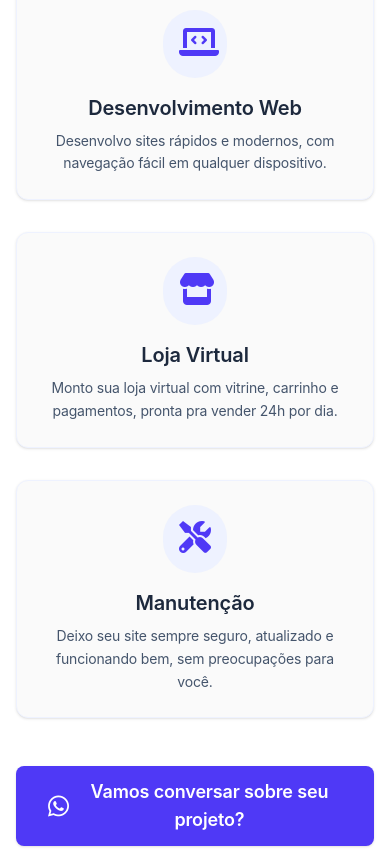
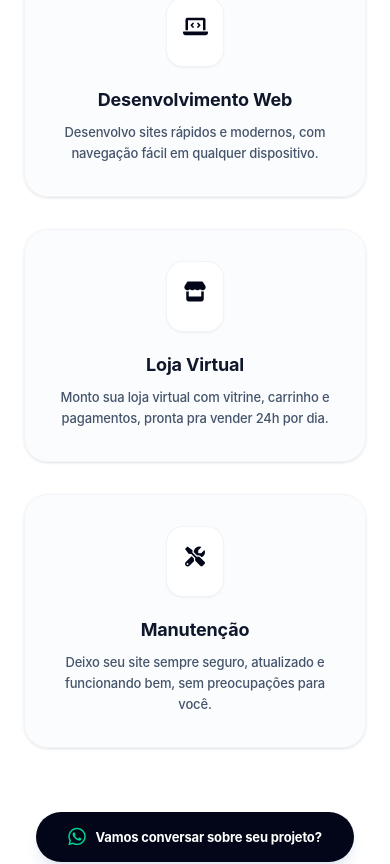
Before and after one commit to angelosilvanno/MeuPortfolio, a React (Vite) app: page / in a window 390 px wide. Shown: the part 4220-5084 px from the top of the page. Built offline with nearby package versions, Linux system fonts and the light colour scheme.

Commit message:
feat: aprimora estilo e responsividade da seção Serviços para melhor clareza e usabilidade

```diff
--- a/src/components/Services.tsx
+++ b/src/components/Services.tsx
@@ -2,56 +2,58 @@ import React from 'react';
 
 const Services: React.FC = () => {
     return (
-        <section id="services" className="bg-white">
-            <div className="container mx-auto px-4 py-16 md:py-24 scroll-mt-20">
-                <h2 className="text-3xl font-bold text-center mb-4 section-title text-indigo-600">O que eu faço na prática</h2>
-                <p className="text-lg text-center mb-12 text-slate-700 max-w-3xl mx-auto">
+        <section id="services" className="bg-white border-b border-slate-100">
+            <div className="container mx-auto px-6 py-16 md:py-24 scroll-mt-20">
+                {/* Título e Subtítulo com tamanhos reduzidos para maior precisão visual */}
+                <h2 className="text-2xl md:text-3xl font-black text-center mb-3 section-title text-slate-950 tracking-tight">O que eu faço na prática</h2>
+                <p className="text-[11px] md:text-xs text-center mb-16 text-slate-500 font-bold uppercase tracking-[0.2em] max-w-3xl mx-auto">
                     Com minhas habilidades, sua ideia se torna uma presença online de sucesso. Veja como posso te ajudar:
                 </p>
 
                 <div className="grid gap-8 md:grid-cols-3">
                     {/* Serviço 1: Desenvolvimento Web */}
-                    <div className="bg-zinc-50 border border-indigo-50 rounded-xl p-6 text-center shadow-sm hover:shadow-xl transition-all duration-300 flex flex-col items-center hover:-translate-y-1">
-                        <div className="mb-4 text-indigo-600 bg-indigo-50 rounded-full p-4 inline-block">
-                            <i className="fas fa-laptop-code fa-2x w-8 h-8 flex items-center justify-center"></i>
+                    <div className="bg-slate-50/50 border border-slate-100 rounded-3xl p-8 text-center shadow-sm hover:shadow-xl hover:border-indigo-200 transition-all duration-500 flex flex-col items-center hover:-translate-y-1.5 group">
+                        <div className="mb-5 text-slate-950 bg-white shadow-sm ring-1 ring-slate-100 rounded-2xl p-4 inline-block group-hover:scale-105 transition-transform duration-500">
+                            <i className="fas fa-laptop-code fa-lg w-6 h-6 flex items-center justify-center"></i>
                         </div>
-                        <h3 className="text-xl font-semibold mb-2 text-slate-800">Desenvolvimento Web</h3>
-                        <p className="text-slate-600 leading-relaxed text-sm md:text-base">
+                        <h3 className="text-lg font-bold mb-2 text-slate-900">Desenvolvimento Web</h3>
+                        <p className="text-slate-600 leading-relaxed text-[13px] md:text-sm font-medium">
                             Desenvolvo sites rápidos e modernos, com navegação fácil em qualquer dispositivo.
                         </p>
                     </div>
 
                     {/* Serviço 2: Loja Virtual */}
-                    <div className="bg-zinc-50 border border-indigo-50 rounded-xl p-6 text-center shadow-sm hover:shadow-xl transition-all duration-300 flex flex-col items-center hover:-translate-y-1">
-                        <div className="mb-4 text-indigo-600 bg-indigo-50 rounded-full p-4 inline-block">
-                            <i className="fas fa-store fa-2x w-8 h-8 flex items-center justify-center"></i>
+                    <div className="bg-slate-50/50 border border-slate-100 rounded-3xl p-8 text-center shadow-sm hover:shadow-xl hover:border-indigo-200 transition-all duration-500 flex flex-col items-center hover:-translate-y-1.5 group">
+                        <div className="mb-5 text-slate-950 bg-white shadow-sm ring-1 ring-slate-100 rounded-2xl p-4 inline-block group-hover:scale-105 transition-transform duration-500">
+                            <i className="fas fa-store fa-lg w-6 h-6 flex items-center justify-center"></i>
                         </div>
-                        <h3 className="text-xl font-semibold mb-2 text-slate-800">Loja Virtual</h3>
-                        <p className="text-slate-600 leading-relaxed text-sm md:text-base">
+                        <h3 className="text-lg font-bold mb-2 text-slate-900">Loja Virtual</h3>
+                        <p className="text-slate-600 leading-relaxed text-[13px] md:text-sm font-medium">
                             Monto sua loja virtual com vitrine, carrinho e pagamentos, pronta pra vender 24h por dia.
                         </p>
                     </div>
 
                     {/* Serviço 3: Manutenção */}
-                    <div className="bg-zinc-50 border border-indigo-50 rounded-xl p-6 text-center shadow-sm hover:shadow-xl transition-all duration-300 flex flex-col items-center hover:-translate-y-1">
-                        <div className="mb-4 text-indigo-600 bg-indigo-50 rounded-full p-4 inline-block">
-                            <i className="fas fa-tools fa-2x w-8 h-8 flex items-center justify-center"></i>
+                    <div className="bg-slate-50/50 border border-slate-100 rounded-3xl p-8 text-center shadow-sm hover:shadow-xl hover:border-indigo-200 transition-all duration-500 flex flex-col items-center hover:-translate-y-1.5 group">
+                        <div className="mb-5 text-slate-950 bg-white shadow-sm ring-1 ring-slate-100 rounded-2xl p-4 inline-block group-hover:scale-105 transition-transform duration-500">
+                            <i className="fas fa-tools fa-lg w-6 h-6 flex items-center justify-center"></i>
                         </div>
-                        <h3 className="text-xl font-semibold mb-2 text-slate-800">Manutenção</h3>
-                        <p className="text-slate-600 leading-relaxed text-sm md:text-base">
+                        <h3 className="text-lg font-bold mb-2 text-slate-900">Manutenção</h3>
+                        <p className="text-slate-600 leading-relaxed text-[13px] md:text-sm font-medium">
                             Deixo seu site sempre seguro, atualizado e funcionando bem, sem preocupações para você.
                         </p>
                     </div>
                 </div>
 
-                <div className="text-center mt-12">
+                {/* Botão de Contato mais compacto e elegante */}
+                <div className="text-center mt-16">
                     <a
                         href="https://wa.me/5584999566634?text=Olá,%20Ângelo!%20Vi%20seu%20portfólio%20e%20gostaria%20de%20conversar%20sobre%20um%20projeto."
                         target="_blank"
                         rel="noopener noreferrer"
-                        className="inline-flex items-center gap-2 bg-indigo-600 text-white text-lg font-semibold py-3 px-8 rounded-lg hover:bg-indigo-700 transition-colors duration-300 shadow hover:shadow-md transform hover:-translate-y-1"
+                        className="inline-flex items-center gap-2.5 bg-slate-950 text-white text-[13px] md:text-sm font-bold py-3.5 px-8 rounded-full hover:bg-slate-800 transition-all duration-300 shadow-lg shadow-slate-200 active:scale-95"
                     >
-                        <i className="fab fa-whatsapp text-2xl"></i> Vamos conversar sobre seu projeto?
+                        <i className="fab fa-whatsapp text-xl text-emerald-400"></i> Vamos conversar sobre seu projeto?
                     </a>
                 </div>
             </div>
```
